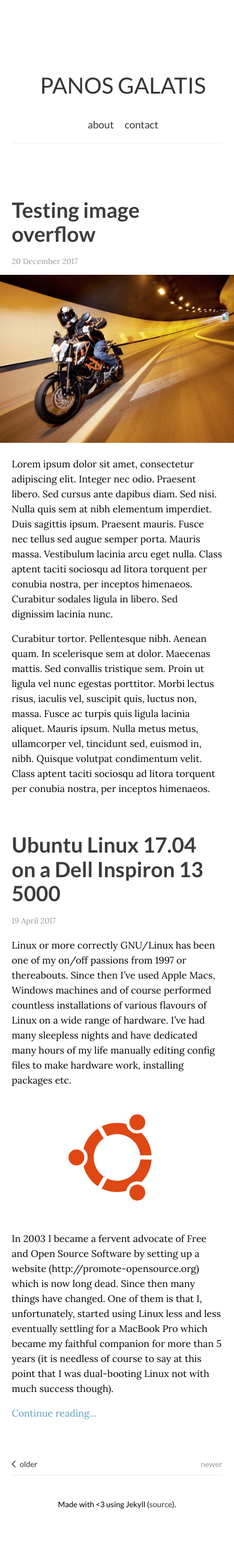
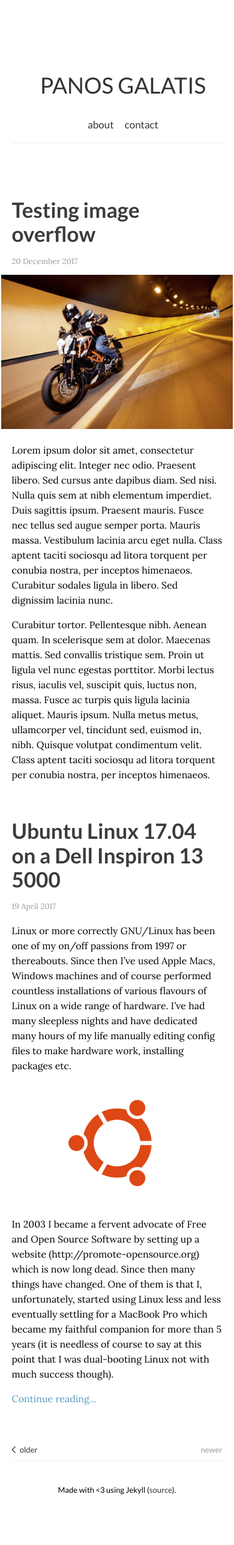
Before and after one commit to pgalatis/pgalatis.github.io, a Jekyll site: the page built from index.html, in a window 390 px wide. Shown: the whole page at 60% size. Built offline with Jekyll 4.4.1, drawn with Linux system fonts in a browser that asks for light colours; nearby versions of some CDN libraries; the list of posts is cut into pages by our own code; after the commit the page ends 2551 px from its top, so only the background shows below that.

Commit message:
Update style.css

```diff
--- a/css/style.css
+++ b/css/style.css
@@ -313,9 +313,10 @@
 }
 
 .overflow img {
-    width: 120%!important;
+    width: 110%!important;
     height: auto;
-    margin-left: -10%;
+    margin-left: -5%;
+    overflow-x: hidden;
 }
 
 }
```
